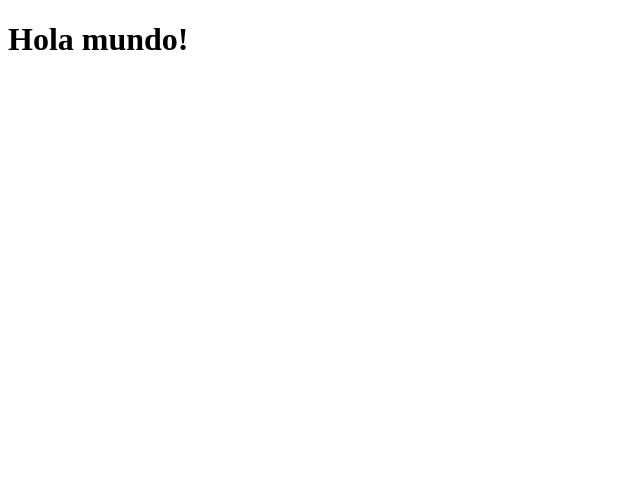
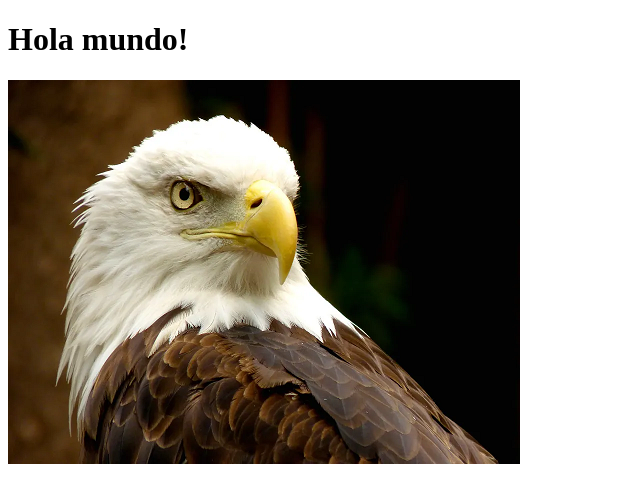
Before and after one commit to DavidAD02/InsAguilera, a plain HTML site: page index.html in a window 1280 px wide. Shown: the whole page, without its empty margins (0-640 px from the left). Drawn offline with Linux system fonts and the light colour scheme.

Commit message:
Proba de imatge

```diff
--- a/index.html
+++ b/index.html
@@ -8,5 +8,6 @@
 </head>
 <body>
     <h1>Hola mundo!</h1>
+    <img src="./img/aguila.png" alt="Pues un aguila tio.">
 </body>
 </html>
```
Also changed, not shown: img/aguila.png (added).
